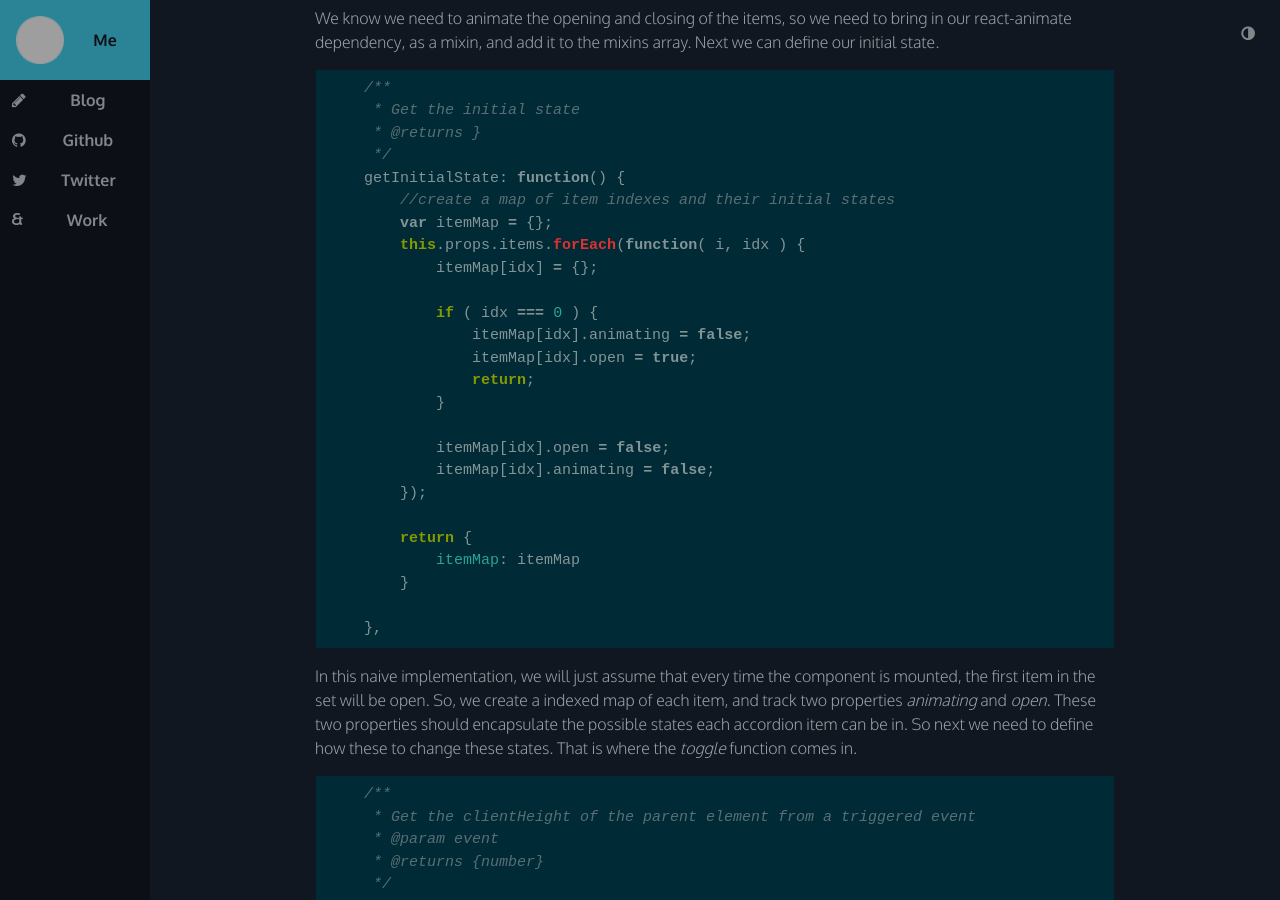
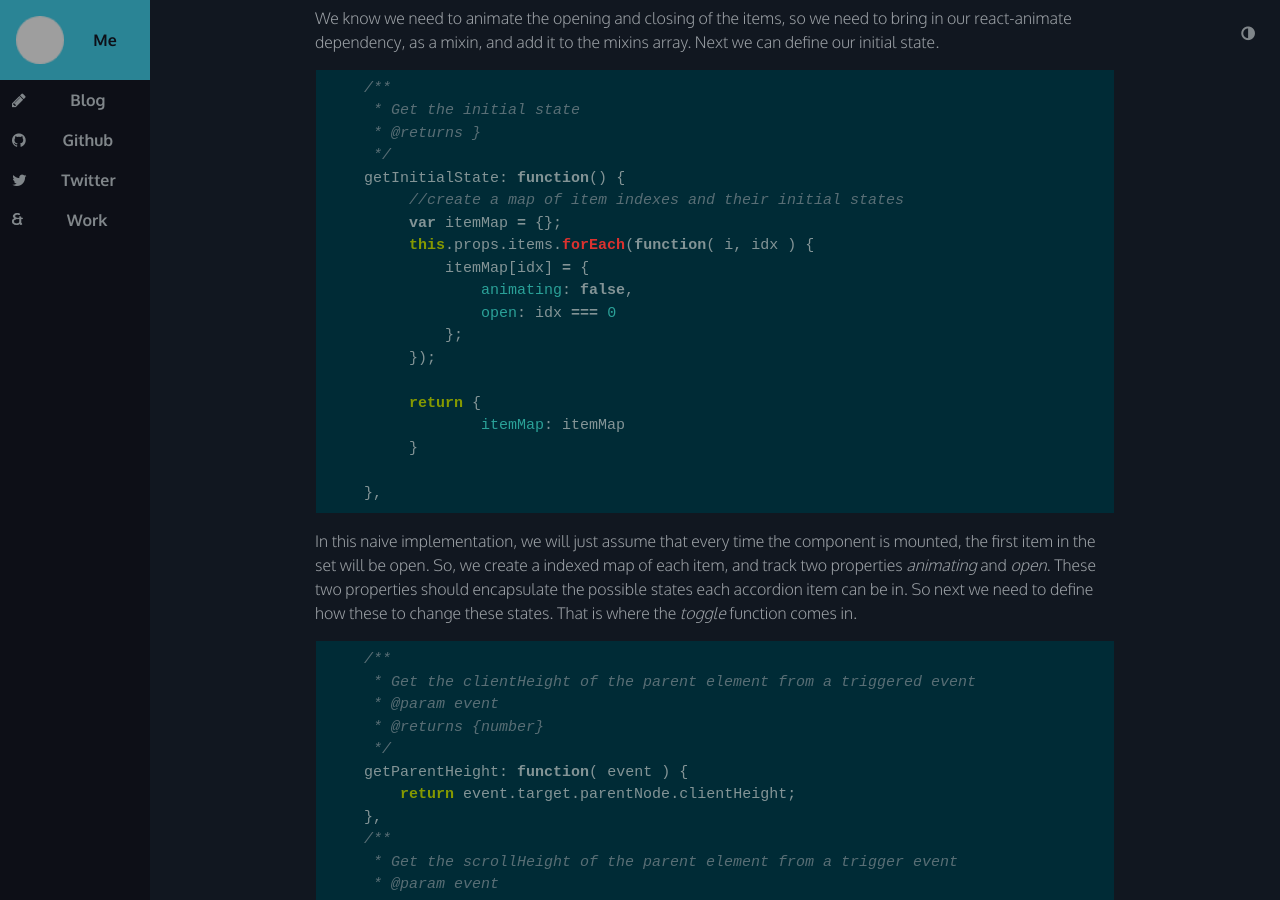
Before and after one commit to bringking/bringking.github.io, a Jekyll site: the page built from _posts/2015-02-12-accordion-component-react.markdown, in a window 1280 px wide and 900 px high, scrolled down 1516 px. Built offline with Jekyll 4.4.1, drawn with Linux system fonts in a browser that asks for light colours; nearby versions of some CDN libraries; comment, search, counter and statistics services are not loaded; grey boxes are pictures that could not be loaded.

Commit message:
cleaned up code for inital state function

```diff
--- a/_posts/2015-02-12-accordion-component-react.markdown
+++ b/_posts/2015-02-12-accordion-component-react.markdown
@@ -71,24 +71,18 @@ a mixin, and add it to the mixins array. Next we can define our initial state.
      * @returns {{itemMap: {}}}
      */
     getInitialState: function() {
-        //create a map of item indexes and their initial states
-        var itemMap = {};
-        this.props.items.forEach(function( i, idx ) {
-            itemMap[idx] = {};
+         //create a map of item indexes and their initial states
+         var itemMap = {};
+         this.props.items.forEach(function( i, idx ) {
+             itemMap[idx] = {
+                 animating: false,
+                 open: idx === 0
+             };
+         });
 
-            if ( idx === 0 ) {
-                itemMap[idx].animating = false;
-                itemMap[idx].open = true;
-                return;
-            }
-
-            itemMap[idx].open = false;
-            itemMap[idx].animating = false;
-        });
-
-        return {
-            itemMap: itemMap
-        }
+         return {
+                 itemMap: itemMap
+         }
 
     },
 {% endhighlight %}
```
